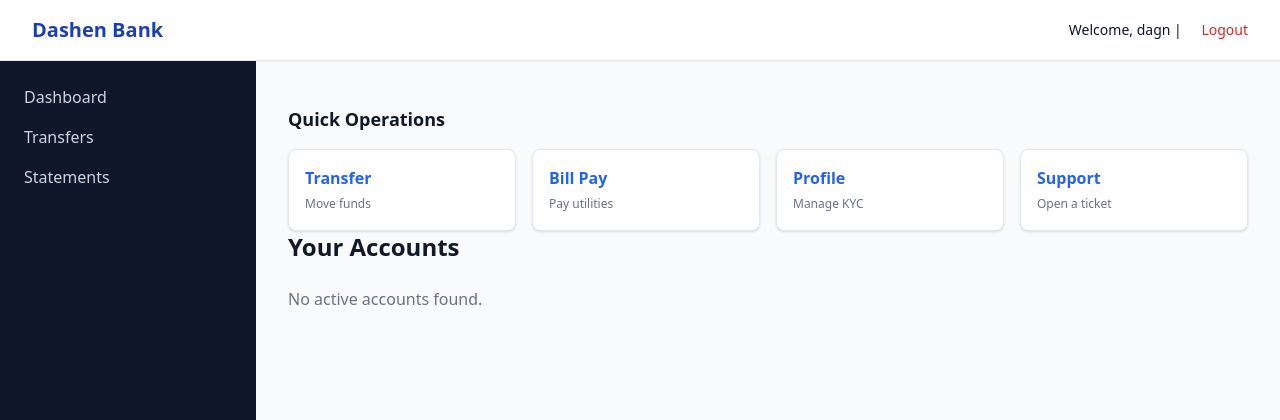
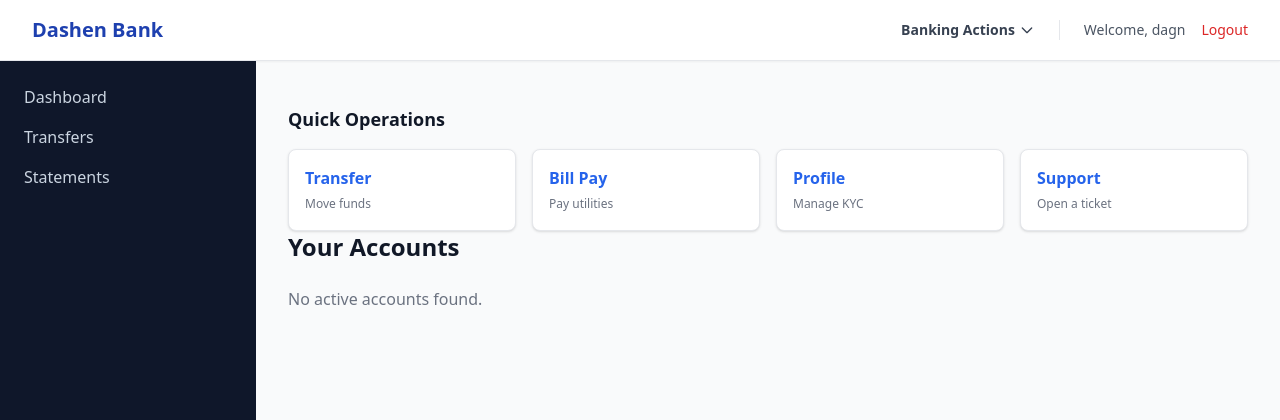
Before and after one commit to dagnwondu/bank, a Django app: page /portal/ in a window 1280 px wide. Shown: the top 420 px of the page. Run offline with Django 4.2, Linux system fonts and the light colour scheme; a user stored in the database is signed in; data that the repository does not hold is empty; some libraries are stand-ins or nearby versions.

Commit message:
first commit

```diff
--- a/myproject/settings.py
+++ b/myproject/settings.py
@@ -132,6 +132,7 @@ AUTH_USER_MODEL = 'authentication.CustomUser'
 LOGIN_REDIRECT_URL = '/portal/'
 # Where to send users who try to access protected pages without logging in
 LOGIN_URL = '/accounts/login/'
+LOGOUT_URL = '/'
 
 #  Mock Configuration
 T24_API_URL = "http://localhost:8000/cbs/api"
--- a/template/auth_base.html
+++ b/template/auth_base.html
@@ -3,7 +3,7 @@
 <head>
     <meta charset="UTF-8">
     <meta name="viewport" content="width=device-width, initial-scale=1.0">
-    <title>Waysington Bank | Secure Banking</title>
+    <title>Dashen Bank | Secure Banking</title>
     <script src="https://cdn.tailwindcss.com"></script>
 </head>
 <body class="bg-slate-50 min-h-screen flex flex-col">
--- a/template/portal/navbar.html
+++ b/template/portal/navbar.html
@@ -1,7 +1,26 @@
 <nav class="bg-white border-b border-gray-200 px-8 py-4 flex justify-between items-center shadow-sm">
     <h1 class="text-xl font-bold text-blue-800">Dashen Bank</h1>
-    <div class="text-sm font-medium">
-        Welcome, {{ user.username }} |
-        <a href="{% url 'logout' %}" class="text-red-600 hover:underline ml-4">Logout</a>
+
+    <div class="flex items-center space-x-6">
+        <div class="relative group">
+            <button class="text-sm font-semibold text-gray-700 hover:text-blue-800 flex items-center">
+                Banking Actions
+                <svg class="w-4 h-4 ml-1" fill="none" stroke="currentColor" viewBox="0 0 24 24"><path stroke-linecap="round" stroke-linejoin="round" stroke-width="2" d="M19 9l-7 7-7-7"></path></svg>
+            </button>
+            <div class="absolute right-0 mt-2 w-48 bg-white border border-gray-100 rounded-xl shadow-xl hidden group-hover:block z-50">
+                <a href="#" class="block px-4 py-2 text-sm text-gray-700 hover:bg-gray-50 hover:text-blue-700">Make a Transfer</a>
+                <a href="#" class="block px-4 py-2 text-sm text-gray-700 hover:bg-gray-50 hover:text-blue-700">Bill Payments</a>
+                <a href="#" class="block px-4 py-2 text-sm text-gray-700 hover:bg-gray-50 hover:text-blue-700">Card Services</a>
+                <a href="#" class="block px-4 py-2 text-sm text-gray-700 hover:bg-gray-50 hover:text-blue-700">View Statements</a>
+            </div>
+        </div>
+
+        <div class="flex items-center text-sm font-medium border-l pl-6">
+            <span class="text-gray-600">Welcome, {{ user.username }}</span>
+            <form action="{% url 'logout' %}" method="post">
+                {% csrf_token %}
+                <button type="submit" class="text-red-600 hover:underline ml-4">Logout</button>
+            </form>
+        </div>
     </div>
 </nav>
```
Also changed, not shown: db.sqlite3.
